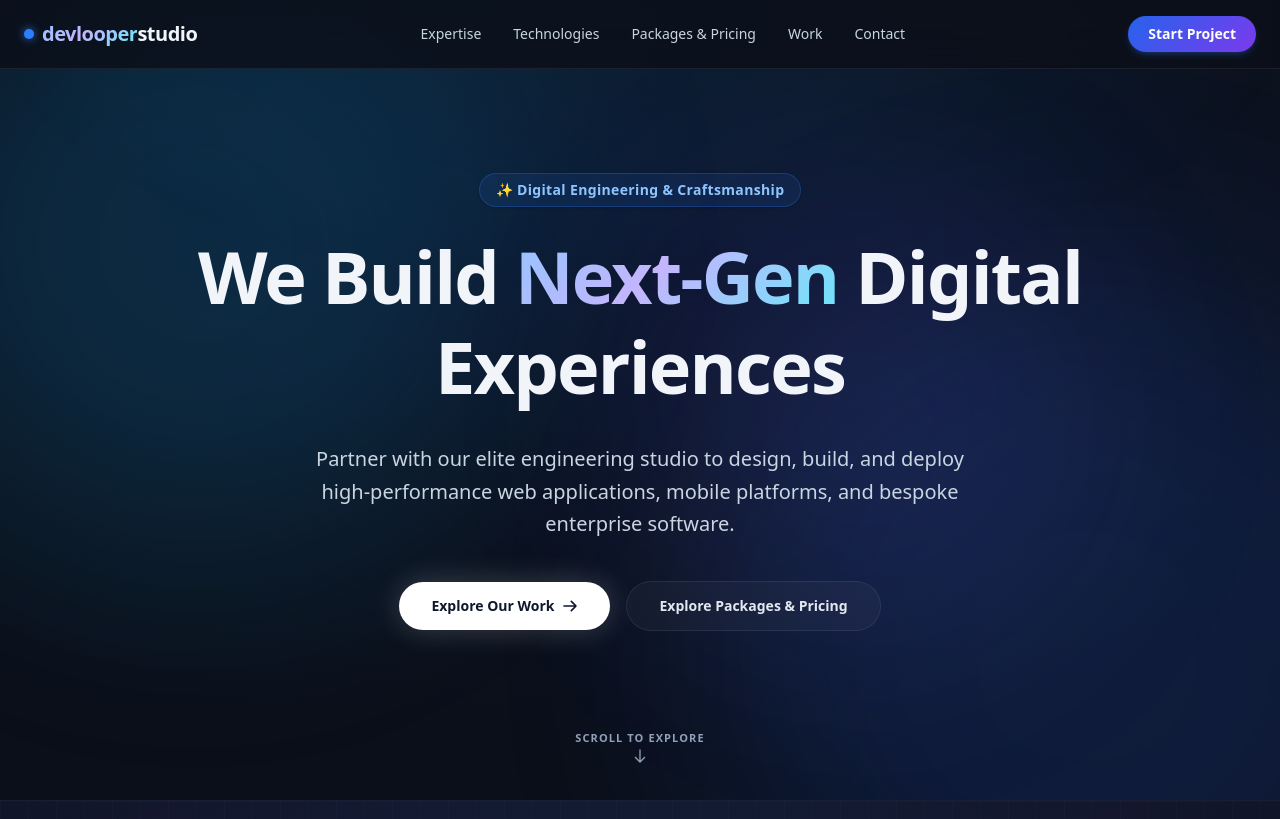
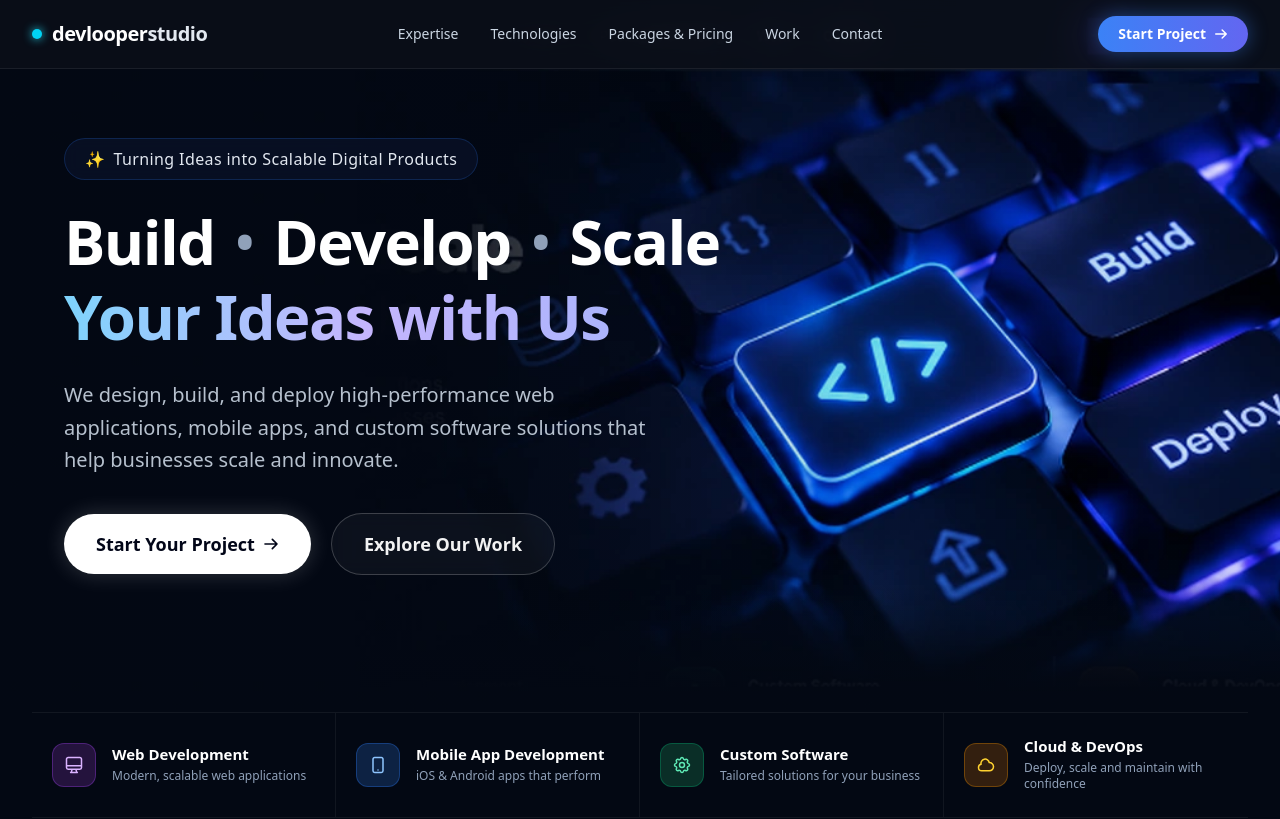
Before and after one commit to SidhartGautam25/freelancingSite, a Next.js app: page / in a window 1280 px wide. Shown: the top 819 px of the page. Built offline with nearby package versions, Linux system fonts and the light colour scheme.

Commit message:
hero section improved

```diff
--- a/app/components/HeroSection.tsx
+++ b/app/components/HeroSection.tsx
@@ -1,102 +1,281 @@
 import Link from "next/link";
-import { theme } from "@/theme/themeConfig";
+import Image from "next/image";
 
-export default function HeroSection() {
-  return (
-    <section
-      className="relative min-h-[100dvh] h-[100dvh] w-full flex flex-col justify-between items-center pt-24 pb-6 px-6 overflow-hidden"
-      style={theme.sections.hero.style}
-    >
-      {/* Ambient Cosmic Orbs with soft diffusions */}
-      <div className="orb orb-cyan w-[300px] h-[300px] md:w-[600px] md:h-[600px] top-[-10%] left-[-10%]" />
-      <div
-        className="orb orb-blue w-[400px] h-[400px] md:w-[700px] md:h-[700px] bottom-[-20%] right-[-10%]"
-        style={{ animationDelay: "-5s" }}
-      />
-      <div
-        className="orb orb-purple w-[250px] h-[250px] md:w-[450px] md:h-[450px] top-[20%] right-[15%]"
-        style={{ animationDelay: "-8s", opacity: 0.12 }}
-      />
-
-      {/* Subtle Top Center Radial Haze */}
-      <div
-        className="absolute inset-0 pointer-events-none"
-        style={theme.patterns.hazyCyanBlue}
-      />
-
-      {/* Centered Main Content Area */}
-      <div className="relative z-10 max-w-4xl mx-auto text-center my-auto flex flex-col items-center justify-center">
-        {/* Centralized Theme Badge */}
-        <div
-          className={`inline-flex items-center gap-2 mb-6 px-4 py-1.5 rounded-full text-xs md:text-sm font-semibold tracking-wide border shadow-sm ${theme.sections.hero.badgeClass}`}
-        >
-          {theme.sections.hero.badgeText}
-        </div>
-
-        <h1 className="text-4xl sm:text-5xl md:text-7xl font-extrabold tracking-tight mb-6 md:mb-8 leading-tight text-slate-100">
-          We Build <span className="text-gradient">Next-Gen</span> Digital
-          Experiences
-        </h1>
-
-        <p className="text-base sm:text-lg md:text-xl text-slate-300 mb-8 md:mb-10 max-w-2xl mx-auto leading-relaxed">
-          Partner with our elite engineering studio to design, build, and deploy
-          high-performance web applications, mobile platforms, and bespoke
-          enterprise software.
-        </p>
-
-        <div className="flex flex-col sm:flex-row gap-4 justify-center items-center w-full sm:w-auto">
-          <Link
-            href="/#work"
-            className="w-full sm:w-auto px-8 py-3.5 rounded-full font-bold text-sm text-slate-900 bg-white hover:bg-slate-100 hover:scale-105 transition-all duration-300 shadow-[0_0_30px_rgba(255,255,255,0.2)] flex items-center justify-center gap-2"
-          >
-            <span>Explore Our Work</span>
+const highlightCards = [
+  {
+    id: "web-dev",
+    title: "Web Development",
+    subtitle: "Modern, scalable web applications",
+    iconBg: "bg-[#24133d] border border-purple-500/30 text-purple-300",
+    icon: (
       <svg
-              className="w-4 h-4"
+        className="w-5 h-5"
         fill="none"
         viewBox="0 0 24 24"
         stroke="currentColor"
+        strokeWidth={1.8}
       >
         <path
           strokeLinecap="round"
           strokeLinejoin="round"
+          d="M9.75 17L9 20l-1 1h8l-1-1-.75-3M3 13h18M5 17h14a2 2 0 002-2V5a2 2 0 00-2-2H5a2 2 0 00-2 2v10a2 2 0 002 2z"
+        />
+      </svg>
+    ),
+  },
+  {
+    id: "mobile-dev",
+    title: "Mobile App Development",
+    subtitle: "iOS & Android apps that perform",
+    iconBg: "bg-[#0d2243] border border-blue-500/30 text-blue-300",
+    icon: (
+      <svg
+        className="w-5 h-5"
+        fill="none"
+        viewBox="0 0 24 24"
+        stroke="currentColor"
+        strokeWidth={1.8}
+      >
+        <path
+          strokeLinecap="round"
+          strokeLinejoin="round"
+          d="M12 18h.01M8 21h8a2 2 0 002-2V5a2 2 0 00-2-2H8a2 2 0 00-2 2v14a2 2 0 002 2z"
+        />
+      </svg>
+    ),
+  },
+  {
+    id: "custom-software",
+    title: "Custom Software",
+    subtitle: "Tailored solutions for your business",
+    iconBg: "bg-[#0a2e27] border border-emerald-500/30 text-emerald-300",
+    icon: (
+      <svg
+        className="w-5 h-5"
+        fill="none"
+        viewBox="0 0 24 24"
+        stroke="currentColor"
+        strokeWidth={1.8}
+      >
+        <path
+          strokeLinecap="round"
+          strokeLinejoin="round"
+          d="M10.325 4.317c.426-1.756 2.924-1.756 3.35 0a1.724 1.724 0 002.573 1.066c1.543-.94 3.31.826 2.37 2.37a1.724 1.724 0 001.065 2.572c1.756.426 1.756 2.924 0 3.35a1.724 1.724 0 00-1.066 2.573c.94 1.543-.826 3.31-2.37 2.37a1.724 1.724 0 00-2.572 1.065c-.426 1.756-2.924 1.756-3.35 0a1.724 1.724 0 00-2.573-1.066c-1.543.94-3.31-.826-2.37-2.37a1.724 1.724 0 00-1.065-2.572c-1.756-.426-1.756-2.924 0-3.35a1.724 1.724 0 001.066-2.573c-.94-1.543.826-3.31 2.37-2.37.996.608 2.296.07 2.572-1.065z"
+        />
+        <path
+          strokeLinecap="round"
+          strokeLinejoin="round"
+          d="M15 12a3 3 0 11-6 0 3 3 0 016 0z"
+        />
+      </svg>
+    ),
+  },
+  {
+    id: "cloud-devops",
+    title: "Cloud & DevOps",
+    subtitle: "Deploy, scale and maintain with confidence",
+    iconBg: "bg-[#331f0f] border border-amber-500/30 text-amber-300",
+    icon: (
+      <svg
+        className="w-5 h-5"
+        fill="none"
+        viewBox="0 0 24 24"
+        stroke="currentColor"
+        strokeWidth={1.8}
+      >
+        <path
+          strokeLinecap="round"
+          strokeLinejoin="round"
+          d="M3 15a4 4 0 004 4h9a5 5 0 10-.1-9.999 5.002 5.002 0 10-9.78 2.096A4.001 4.001 0 003 15z"
+        />
+      </svg>
+    ),
+  },
+];
+
+const brandLogos = [
+  {
+    name: "Next.js",
+    icon: (
+      <svg className="w-4 h-4 fill-current" viewBox="0 0 24 24">
+        <path d="M12 2C6.477 2 2 6.477 2 12s4.477 10 10 10 10-4.477 10-10S17.523 2 12 2zm4.72 14.28l-4.9-6.37v6.37H10.5V7.72h1.32l4.9 6.37V7.72h1.32v8.56h-1.32z" />
+      </svg>
+    ),
+  },
+  {
+    name: "React",
+    icon: (
+      <svg className="w-4 h-4 fill-current" viewBox="0 0 24 24">
+        <path d="M12 9.5a2.5 2.5 0 100 5 2.5 2.5 0 000-5zm0-7C6.48 2.5 2 6.75 2 12s4.48 9.5 10 9.5 10-4.25 10-9.5S17.52 2.5 12 2.5zm0 17c-4.41 0-8-3.36-8-7.5S7.59 4.5 12 4.5s8 3.36 8 7.5-3.59 7.5-8 7.5z" />
+      </svg>
+    ),
+  },
+  {
+    name: "Node.js",
+    icon: (
+      <svg className="w-4 h-4 fill-current" viewBox="0 0 24 24">
+        <path d="M12 2L2 7.7v8.6L12 22l10-5.7V7.7L12 2zm0 2.4l7.8 4.5v6.8L12 20.2l-7.8-4.5V8.9L12 4.4zM11 8v8h2V8h-2z" />
+      </svg>
+    ),
+  },
+  {
+    name: "Python",
+    icon: (
+      <svg className="w-4 h-4 fill-current" viewBox="0 0 24 24">
+        <path d="M11.9 2c-3.1 0-5.1.7-5.1 2.4v2.4h5.2V8H4.6C2.6 8 2 9.4 2 11.9s.7 4 2.7 4h1.7v-2.3c0-1.8 1.5-3.3 3.3-3.3h5.2c1.4 0 2.6-1.1 2.6-2.6V4.4c0-1.7-2.5-2.4-5.6-2.4zm-2.4 1.5c.5 0 .9.4.9.9s-.4.9-.9.9-.9-.4-.9-.9.4-.9.9-.9zm2.6 18.5c3.1 0 5.1-.7 5.1-2.4v-2.4H12V16h7.4c2 0 2.6-1.4 2.6-3.9s-.7-4-2.7-4h-1.7v2.3c0 1.8-1.5 3.3-3.3 3.3H9.1c-1.4 0-2.6 1.1-2.6 2.6v3.3c0 1.7 2.5 2.4 5.6 2.4zm2.4-1.5c-.5 0-.9-.4-.9-.9s.4-.9.9-.9.9.4.9.9-.4.9-.9.9z" />
+      </svg>
+    ),
+  },
+  {
+    name: "AWS",
+    icon: (
+      <svg className="w-4 h-4 fill-current" viewBox="0 0 24 24">
+        <path d="M18.8 15.3c-2.4 1.8-5.8 2.7-8.8 2.7-4.2 0-7.9-1.5-10.7-4-.2-.2 0-.5.2-.3 3.1 1.8 7 2.8 10.9 2.8 2.7 0 5.6-.6 8.2-2 .4-.2.6.2.2.8zm1.7-1.1c-.3-.4-2-.2-3-.1-.3 0-.4-.3-.1-.4 1.6-.9 4.3-.6 4.7-.2.4.4.2 3.1-1.3 4.2-.2.2-.4.1-.3-.1.4-.9.3-3 0-3.4zm-5.7-4.9c-.8.5-1.5.8-2.4.8-1.6 0-2.3-.9-2.3-2.3 0-1.8 1.4-2.8 3.5-2.8.5 0 .9 0 1.2.1v4.2zm2.1 3.5h-1.9v-.9c-.7.7-1.8 1.1-3 1.1-2.3 0-3.8-1.5-3.8-3.8 0-2.5 1.7-4 4.7-4 .7 0 1.4.1 2.1.2v-.4c0-1.1-.7-1.7-2.1-1.7-.9 0-1.9.3-2.7.7-.2.1-.3 0-.4-.1l-.4-.6c-.1-.2 0-.3.2-.4 1.1-.6 2.4-.9 3.6-.9 2.4 0 3.8 1.2 3.8 3.4v4.4c0 .7.1 1.3.3 1.8 0 .2-.1.3-.2.3h-1.8c-.1-.1-.2-.4-.2-.6z" />
+      </svg>
+    ),
+  },
+  {
+    name: "Docker",
+    icon: (
+      <svg className="w-4 h-4 fill-current" viewBox="0 0 24 24">
+        <path d="M13 8h2v2h-2V8zm-3 0h2v2h-2V8zm-3 0h2v2H7V8zm6-3h2v2h-2V5zm-3 0h2v2h-2V5zm-3 0h2v2H7V5zm15 7.5c-.3-.2-1.3-.4-2.3-.1-.3-.6-.8-1.2-1.5-1.5-.1 0-.3-.1-.4-.1-.5-.2-1-.3-1.6-.3-.3 0-.6 0-.9.1-.1-1.3-.8-2.4-1.9-3.1-.2-.1-.4-.3-.6-.4L16 7h-2V4h-3v1H8v2H5v3H2v3c0 2.2 1.3 4.2 3.3 5.1C7.8 19.3 10.7 20 13.9 20c4.9 0 9.1-2.3 9.6-6.8.1-.2.1-.5.1-.7H22zm-7.6 5.5c-2.8 0-5.3-.6-7.3-1.5-1.5-.7-2.4-2.1-2.5-3.8h15.8c-.3 3.1-2.8 5.3-6 5.3z" />
+      </svg>
+    ),
+  },
+];
+
+export default function HeroSection() {
+  return (
+    <section className="relative w-full flex flex-col overflow-hidden bg-[#030813]">
+      {/* Full-bleed hero — edge to edge, fills viewport below nav */}
+      <div className="relative w-full min-h-[calc(100svh-5.5rem)] flex items-center">
+        <div className="absolute inset-0 pointer-events-none">
+          <div
+            className="absolute inset-0"
+            style={{
+              background:
+                "radial-gradient(ellipse 55% 70% at 72% 42%, rgba(6, 182, 212, 0.22) 0%, rgba(37, 99, 235, 0.14) 42%, transparent 72%)",
+            }}
+            aria-hidden
+          />
+          <Image
+            src="/hero-keyboard-wide.webp"
+            alt=""
+            fill
+            priority
+            sizes="100vw"
+            className="object-cover object-[center_40%] sm:object-center pointer-events-none select-none"
+          />
+          <div
+            className="absolute inset-0 bg-gradient-to-r from-[#030813]/92 via-[#030813]/45 to-transparent lg:via-[#030813]/12 pointer-events-none"
+            aria-hidden
+          />
+          <div
+            className="absolute bottom-0 inset-x-0 h-32 bg-gradient-to-t from-[#030813] to-transparent pointer-events-none"
+            aria-hidden
+          />
+        </div>
+
+        <div className="relative z-10 w-full px-5 sm:px-8 md:px-10 lg:px-14 xl:px-16 2xl:px-20">
+          <div className="w-full max-w-2xl lg:max-w-[36rem] xl:max-w-[38rem] 2xl:max-w-[42rem]">
+              <div className="inline-flex w-fit items-center gap-2 mb-6 sm:mb-7 px-4 sm:px-5 py-1.5 sm:py-2 rounded-full text-sm sm:text-base font-medium tracking-wide bg-[#0a1228]/75 border border-blue-500/20 text-slate-200 backdrop-blur-sm">
+              <span className="text-amber-400">✨</span>
+              <span>Turning Ideas into Scalable Digital Products</span>
+              </div>
+
+              <h1 className="text-[2.125rem] sm:text-5xl md:text-[3rem] lg:text-[3.4rem] xl:text-[3.85rem] 2xl:text-[4.25rem] font-extrabold tracking-tight leading-[1.1] text-white mb-6 sm:mb-7">
+              <span className="whitespace-nowrap">
+                Build{" "}
+                <span className="text-slate-400 font-light mx-1">•</span>{" "}
+                Develop{" "}
+                <span className="text-slate-400 font-light mx-1">•</span>{" "}
+                Scale
+              </span>
+              <span className="block mt-1.5 sm:mt-2 text-transparent bg-clip-text bg-gradient-to-r from-[#7dd3fc] via-[#c4b5fd] to-[#a5b4fc]">
+                Your Ideas with Us
+              </span>
+              </h1>
+
+              <p className="text-base sm:text-lg lg:text-xl text-slate-300/90 mb-8 sm:mb-9 leading-relaxed max-w-[36rem] xl:max-w-[38rem]">
+              We design, build, and deploy high-performance web applications,
+              mobile apps, and custom software solutions that help businesses
+              scale and innovate.
+              </p>
+
+              <div className="flex flex-wrap items-center gap-4 sm:gap-5">
+              <Link
+                href="/#contact"
+                className="px-7 sm:px-8 py-3.5 sm:py-4 rounded-full font-bold text-base sm:text-lg text-slate-950 bg-white hover:bg-slate-100 hover:scale-[1.02] transition-all duration-300 shadow-[0_0_22px_rgba(255,255,255,0.18)] flex items-center gap-2 group"
+              >
+                <span>Start Your Project</span>
+                <svg
+                  className="w-4 h-4 transition-transform group-hover:translate-x-1"
+                  fill="none"
+                  viewBox="0 0 24 24"
+                  stroke="currentColor"
                   strokeWidth={2.5}
+                >
+                  <path
+                    strokeLinecap="round"
+                    strokeLinejoin="round"
                     d="M14 5l7 7m0 0l-7 7m7-7H3"
                   />
                 </svg>
               </Link>
               <Link
-            href="/packages"
-            className="w-full sm:w-auto px-8 py-3.5 rounded-full font-semibold text-sm text-slate-200 glass-panel hover:bg-white/10 hover:border-white/20 transition-all duration-300"
+                href="/#work"
+                className="px-7 sm:px-8 py-3.5 sm:py-4 rounded-full font-semibold text-base sm:text-lg text-white/95 bg-white/[0.04] hover:bg-white/[0.08] border border-white/20 hover:border-white/30 transition-all duration-300 backdrop-blur-sm"
               >
-            Explore Packages & Pricing
+                Explore Our Work
               </Link>
               </div>
           </div>
+        </div>
+      </div>
 
-      {/* Sleek Bottom Scroll Indicator (anchors hero cleanly to bottom) */}
-      <div className="relative z-10 pt-4 pb-2">
+      <div className="relative z-10 w-full px-4 sm:px-6 lg:px-8 pb-10">
+        <div className="max-w-7xl mx-auto">
+          <div className="grid grid-cols-1 sm:grid-cols-2 lg:grid-cols-4 gap-0 w-full mb-10 border-y border-white/[0.06] divide-y sm:divide-y-0 sm:divide-x divide-white/[0.06]">
+          {highlightCards.map((card) => (
             <Link
+              key={card.id}
               href="/#services"
-          className="inline-flex flex-col items-center gap-1.5 text-xs text-slate-400 hover:text-cyan-300 transition-colors duration-300 group"
-          aria-label="Scroll to explore services"
+              className="flex items-start sm:items-center gap-3 sm:gap-4 px-4 sm:px-5 py-5 sm:py-6 transition-colors duration-300 hover:bg-white/[0.02] group"
             >
-          <span className="text-[11px] tracking-widest uppercase font-semibold text-slate-400 group-hover:text-cyan-300 transition-colors">
-            Scroll to explore
-          </span>
-          <svg
-            className="w-4 h-4 animate-bounce text-slate-400 group-hover:text-cyan-300"
-            fill="none"
-            viewBox="0 0 24 24"
-            stroke="currentColor"
+              <div
+                className={`w-10 h-10 sm:w-11 sm:h-11 rounded-xl flex items-center justify-center shrink-0 transition-transform duration-300 group-hover:scale-105 ${card.iconBg}`}
               >
-            <path
-              strokeLinecap="round"
-              strokeLinejoin="round"
-              strokeWidth={2}
-              d="M19 14l-7 7m0 0l-7-7m7 7V3"
-            />
-          </svg>
+                {card.icon}
+              </div>
+              <div className="min-w-0 flex-1">
+                <h3 className="text-sm sm:text-[15px] font-bold text-white group-hover:text-blue-200 transition-colors leading-tight">
+                  {card.title}
+                </h3>
+                <p className="text-xs text-slate-400 mt-1 leading-snug">
+                  {card.subtitle}
+                </p>
+              </div>
             </Link>
+          ))}
+          </div>
+
+          <div className="w-full pt-4 border-t border-white/[0.05] text-center">
+          <p className="text-[10px] sm:text-xs font-semibold uppercase tracking-[0.25em] text-slate-400 mb-5">
+            TRUSTED BY STARTUPS AND BUSINESSES
+          </p>
+          <div className="flex flex-wrap items-center justify-center gap-6 sm:gap-10 md:gap-14 text-slate-400 text-xs sm:text-sm font-semibold">
+            {brandLogos.map((brand, idx) => (
+              <div
+                key={idx}
+                className="flex items-center gap-2 hover:text-slate-200 transition-colors cursor-default"
+              >
+                <span className="text-slate-400">{brand.icon}</span>
+                <span>{brand.name}</span>
+              </div>
+            ))}
+          </div>
+          </div>
+        </div>
       </div>
     </section>
   );
--- a/app/components/Navbar.tsx
+++ b/app/components/Navbar.tsx
@@ -1,17 +1,21 @@
 import Link from "next/link";
-import { theme } from "@/theme/themeConfig";
 
 export default function Navbar() {
   return (
-    <nav className="fixed top-0 w-full z-50 glass-nav transition-all duration-300 px-6 py-4">
-      <div className="max-w-7xl mx-auto flex justify-between items-center">
-        <Link href="/" className="text-xl font-bold tracking-tight text-slate-100 flex items-center gap-2">
-          <span className="w-2.5 h-2.5 rounded-full bg-blue-500 shadow-[0_0_8px_rgba(59,130,246,0.8)]" />
-          <span>
-            <span className="text-gradient">devlooper</span>studio
+    <nav className="fixed top-0 w-full z-50 glass-nav transition-all duration-300 px-4 sm:px-6 lg:px-8 py-4">
+      <div className="max-w-7xl mx-auto grid grid-cols-[1fr_auto_1fr] items-center gap-4">
+        <Link
+          href="/"
+          className="text-lg md:text-xl font-bold tracking-tight text-white flex items-center gap-2.5 group justify-self-start"
+        >
+          <span className="w-2.5 h-2.5 rounded-full bg-cyan-400 shadow-[0_0_10px_#22d3ee]" />
+          <span className="font-semibold">
+            <span className="text-white">devlooper</span>
+            <span className="text-slate-200">studio</span>
           </span>
         </Link>
-        <div className="hidden md:flex gap-8 text-sm font-medium text-slate-300">
+
+        <div className="hidden md:flex items-center justify-center gap-8 text-sm font-medium text-slate-300">
           <Link
             href="/#services"
             className="hover:text-white transition-colors"
@@ -34,12 +38,28 @@ export default function Navbar() {
             Contact
           </Link>
         </div>
+
         <Link
           href="/#contact"
-          className="hidden md:inline-flex text-white px-5 py-2 rounded-full text-sm font-semibold hover:opacity-90 transition-opacity shadow-md shadow-blue-500/20"
-          style={{ background: theme.gradients.primaryButton }}
+          className="hidden md:inline-flex items-center gap-2 text-white px-5 py-2 rounded-full text-xs sm:text-sm font-semibold hover:opacity-95 transition-all shadow-[0_0_20px_rgba(59,130,246,0.45)] hover:scale-105 justify-self-end"
+          style={{
+            background: "linear-gradient(90deg, #3b82f6 0%, #6366f1 100%)",
+          }}
         >
-          Start Project
+          <span>Start Project</span>
+          <svg
+            className="w-3.5 h-3.5"
+            fill="none"
+            viewBox="0 0 24 24"
+            stroke="currentColor"
+            strokeWidth={2.5}
+          >
+            <path
+              strokeLinecap="round"
+              strokeLinejoin="round"
+              d="M14 5l7 7m0 0l-7 7m7-7H3"
+            />
+          </svg>
         </Link>
       </div>
     </nav>
```
Also changed, not shown: public/hero-keyboard-wide.webp (added). Lines whose indentation alone changed are shown as unchanged.
